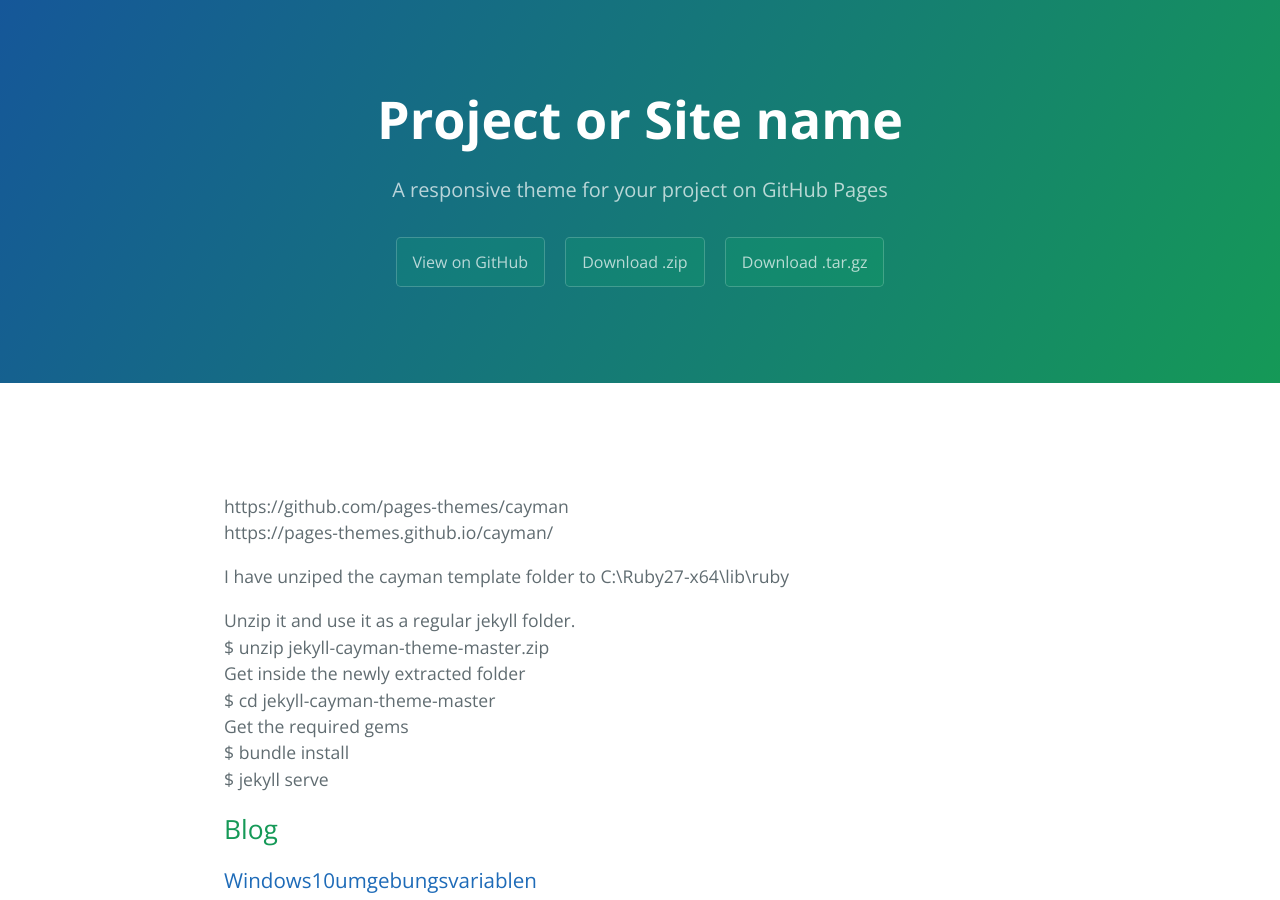
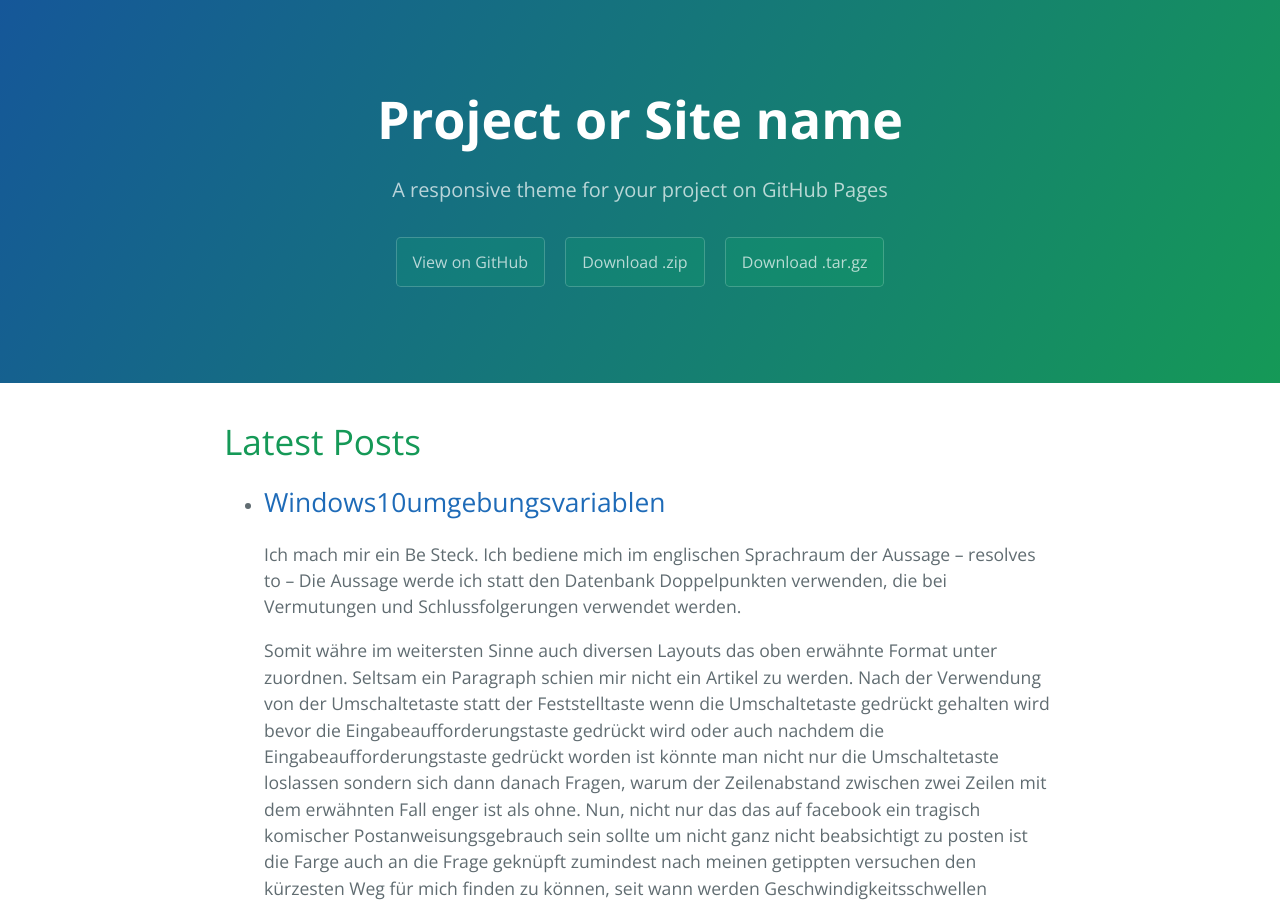
Before and after one commit to ledlightjungledStefan/Osterei, a Jekyll site: the page built from blog.html, in a window 1280 px wide and 900 px high. Built offline with Jekyll 4.4.1, drawn with Linux system fonts in a browser that asks for light colours; some of the changed text lies outside the part shown.

Commit message:
Update blog.html
reason

```diff
--- a/blog.html
+++ b/blog.html
@@ -1,72 +1,14 @@
 ---
-layout: page
+layout: default
+title: StefansBlog
 ---
-<!Doctype>
-<html>
-	<body>
-		<h3><br></h3>
-<p>https://github.com/pages-themes/cayman<br>
-https://pages-themes.github.io/cayman/</p>
-<p>I have unziped the cayman template folder to C:\Ruby27-x64\lib\ruby<br></p>
-<p>Unzip it and use it as a regular jekyll folder.<br>
+<h1>Latest Posts</h1>
 
-$ unzip jekyll-cayman-theme-master.zip<br>
-
-Get inside the newly extracted folder<br>
-
-$ cd jekyll-cayman-theme-master<br>
-
-Get the required gems<br>
-
-$ bundle install<br>
-
-$ jekyll serve<br></p>
-<div class="container">
-	<h2 class="spacing">Blog</h2>
-
-	<div class="blog-posts">
-		{% for post in site.posts %}
-			<div class="blog-post spacing">
-				<h3><a href="{{ post.url }}">{{ post.title }}</a></h3>
-				<p class="summary">
-					{{ post.category }}
-					<span class="date">
-						{{ post.date | date: '%B %d, %Y' }}
-					</span>
-				</p>
-				{{ post.excerpt }}
-				<!--img src="/Osterei/assets/AK.png"/-->
-				<!--img src="/Osterei/assets/images/broadcast.bmp"/-->				_
-			</div>
-		{% endfor %}
-	</div>
-</div>
-
-<h1>Our cupcakes</h1>
-
-<!--div class="cupcakes">
-	{% for cupcake in site.posts %}
-		<div class="cupcake">
-			<div class="image"><img src="{{ cupcake.image_path }}" alt="{{ cupcake.type }}" /></div>
-			<h2>{{ cupcake.type }}</h2>
-			<p class="rating">
-				{% case cupcake.rating %}
-					{% when 1 %}
-						<img src="/Osterei/assets/images/rating/sick.png"/>
-					{% when 2 %}
-						<img src="/Osterei/assets/images/rating/unhappy.png"/>
-					{% when 3 %}
-						<img src="/Osterei/assets/images/rating/ok.png"/>
-					{% when 4 %}
-						<img src="/Osterei/assets/images/rating/happy.png"/>
-					{% when 5 %}
-						<img src="/Osterei/assets/images/rating/super_happy.png"/>
-				{% endcase %}
-			</p>
-			<p>{{ cupcake.description }}</p>
-		</div>
-	{% endfor %}
-</div-->
-<!--img src="/Osterei/assets/images/heimseite.bmp"/-->
-		</body>
-</html>
+<ul>
+  {% for post in site.posts %}
+    <li>
+      <h2><a href="{{ post.url }}">{{ post.title }}</a></h2>
+      {{ post.excerpt }}
+    </li>
+  {% endfor %}
+</ul>
```
